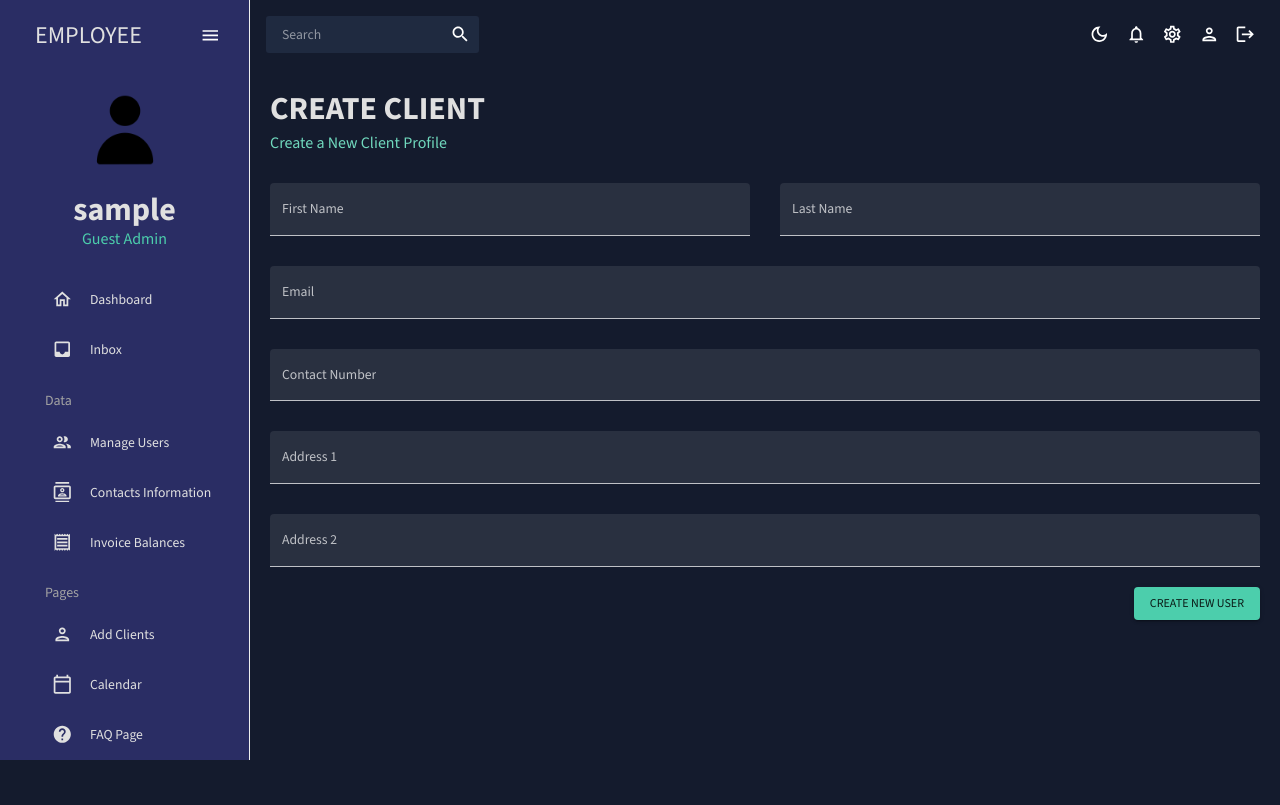
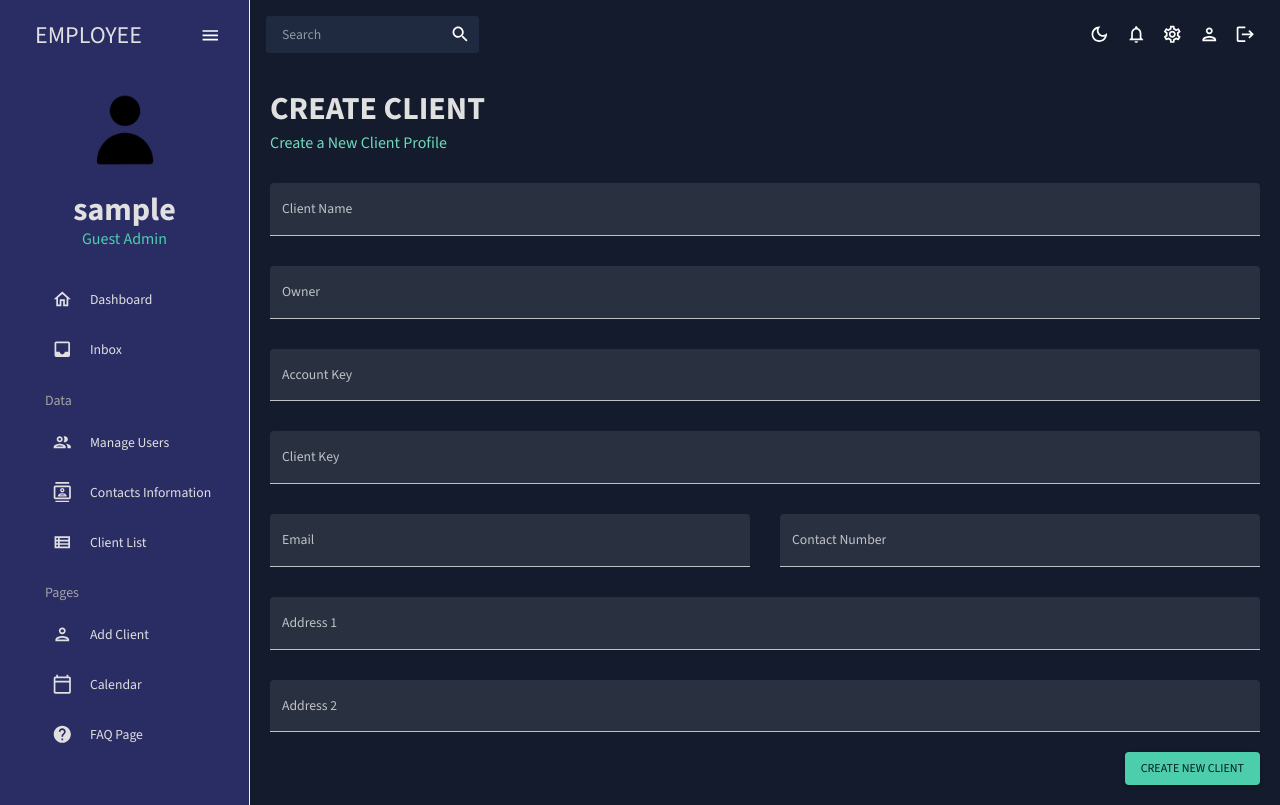
Before and after one commit to SlimPickens83/aap, a React (Vite) app in the folder client/: page /Dashboard/addClient in a window 1280 px wide. Built offline with nearby package versions, Linux system fonts and the light colour scheme; no server answers; sample sign-in values are in the browser's storage; the HTML template or start-up script is replaced by a standard one.

Commit message:
Updates to admin create client screen

```diff
--- a/client/src/scenes/addClient/index.jsx
+++ b/client/src/scenes/addClient/index.jsx
@@ -6,6 +6,7 @@ import DispatchContext from "../../DispatchContext"
 import { Formik } from "formik"
 import * as yup from "yup"
 import useMediaQuery from "@mui/material/useMediaQuery"
+import Tooltip from "@mui/material/Tooltip"
 import AdminHeader from "../../components/dashComponents/AdminHeader"
 
 const initialValues = {
@@ -20,12 +21,14 @@ const initialValues = {
 const phoneRegExp = /^((\+[1-9]{1,4}[ -]?)|(\([0-9]{2,3}\)[ -]?)|([0-9]{2,4})[ -]?)*?[0-9]{3,4}[ -]?[0-9]{3,4}$/
 
 const clientSchema = yup.object().shape({
-  firstName: yup.string().required("required"),
-  lastName: yup.string().required("required"),
+  clientName: yup.string().required("required"),
+  owner: yup.string().required("required"),
   email: yup.string().email("Invalid email").required("required"),
   contact: yup.string().matches(phoneRegExp, "Invalid phone number").required("required"),
   address1: yup.string().required("required"),
-  address2: yup.string().required("required")
+  address2: yup.string().required("required"),
+  clientKey: yup.string().required("required"),
+  accountKey: yup.string().required("required")
 })
 
 function AddClient() {
@@ -62,17 +65,23 @@ function AddClient() {
         {({ values, errors, touched, handleBlur, handleChange, handleSubmit }) => (
           <form onSubmit={handleSubmit}>
             <Box display="grid" gap="30px" gridTemplateColumns="repeat(4, minmax(0, 1fr))" sx={{ "& div": { gridColumn: isNonMobile ? undefined : "span 4" } }}>
-              <TextField fullWidth variant="filled" type="text" label="First Name" onBlur={handleBlur} onChange={handleChange} value={values.firstName} name="firstName" error={!!touched.firstName && !!errors.firstName} helperText={touched.firstName && errors.firstName} sx={{ gridColumn: "span 2" }} />
-              <TextField fullWidth variant="filled" type="text" label="Last Name" onBlur={handleBlur} onChange={handleChange} value={values.lastName} name="lastName" error={!!touched.lastName && !!errors.lastName} helperText={touched.lastName && errors.lastName} sx={{ gridColumn: "span 2" }} />
-              <TextField fullWidth variant="filled" type="text" label="Email" onBlur={handleBlur} onChange={handleChange} value={values.email} name="email" error={!!touched.email && !!errors.email} helperText={touched.email && errors.email} sx={{ gridColumn: "span 4" }} />
-              <TextField fullWidth variant="filled" type="text" label="Contact Number" onBlur={handleBlur} onChange={handleChange} value={values.contact} name="contact" error={!!touched.contact && !!errors.contact} helperText={touched.contact && errors.contact} sx={{ gridColumn: "span 4" }} />
+              <TextField fullWidth variant="filled" type="text" label="Client Name" onBlur={handleBlur} onChange={handleChange} value={values.clientName} name="clientName" error={!!touched.clientName && !!errors.clientName} helperText={touched.clientName && errors.clientName} sx={{ gridColumn: "span 4" }} />
+              <TextField fullWidth variant="filled" type="text" label="Owner" onBlur={handleBlur} onChange={handleChange} value={values.owner} name="owner" error={!!touched.owner && !!errors.owner} helperText={touched.owner && errors.owner} sx={{ gridColumn: "span 4" }} />
+              <Tooltip title="A unique identifier enabling clients to securely register and create their credentials." placemnt="top" arrow>
+                <TextField fullWidth variant="filled" type="text" label="Account Key" onBlur={handleBlur} onChange={handleChange} value={values.accountKey} name="accountKey" error={!!touched.accountKey && !!errors.accountKey} helperText={touched.accountKey && errors.accountKey} sx={{ gridColumn: "span 4" }} />
+              </Tooltip>
+              <Tooltip title="A unique client identifier enabling employees to securely register and create credentials." placemnt="top" arrow>
+                <TextField fullWidth variant="filled" type="text" label="Client Key" onBlur={handleBlur} onChange={handleChange} value={values.clientKey} name="clientKey" error={!!touched.clientKey && !!errors.clientKey} helperText={touched.clientKey && errors.clientKey} sx={{ gridColumn: "span 4" }} />
+              </Tooltip>
+              <TextField fullWidth variant="filled" type="text" label="Email" onBlur={handleBlur} onChange={handleChange} value={values.email} name="email" error={!!touched.email && !!errors.email} helperText={touched.email && errors.email} sx={{ gridColumn: "span 2" }} />
+              <TextField fullWidth variant="filled" type="text" label="Contact Number" onBlur={handleBlur} onChange={handleChange} value={values.contact} name="contact" error={!!touched.contact && !!errors.contact} helperText={touched.contact && errors.contact} sx={{ gridColumn: "span 2" }} />
               <TextField fullWidth variant="filled" type="text" label="Address 1" onBlur={handleBlur} onChange={handleChange} value={values.address1} name="address1" error={!!touched.address1 && !!errors.address1} helperText={touched.address1 && errors.address1} sx={{ gridColumn: "span 4" }} />
               <TextField fullWidth variant="filled" type="text" label="Address 2" onBlur={handleBlur} onChange={handleChange} value={values.address2} name="address2" error={!!touched.address2 && !!errors.address2} helperText={touched.address2 && errors.address2} sx={{ gridColumn: "span 4" }} />
             </Box>
             <Box display="flex" justifyContent="end" mt="20px">
               {/* Button should add a new client to the database  */}
               <Button type="submit" color="secondary" variant="contained">
-                Create New User
+                Create New Client
               </Button>
             </Box>
           </form>
--- a/client/src/scenes/global/Sidebar.jsx
+++ b/client/src/scenes/global/Sidebar.jsx
@@ -1,14 +1,13 @@
-import { useEffect, useState, useContext } from "react"
+import { useState, useContext } from "react"
 import { Sidebar, Menu, MenuItem } from "react-pro-sidebar"
 import { Box, IconButton, Typography, useTheme } from "@mui/material"
-import { Link } from "react-router-dom"
 import StateContext from "../../StateContext"
 import { tokens } from "../../theme"
 import InboxIcon from "@mui/icons-material/Inbox"
 import HomeOutlinedIcon from "@mui/icons-material/HomeOutlined"
 import PeopleOutlinedIcon from "@mui/icons-material/PeopleOutlined"
 import ContactsOutlinedIcon from "@mui/icons-material/ContactsOutlined"
-import ReceiptOutlinedIcon from "@mui/icons-material/ReceiptOutlined"
+import ViewListOutlinedIcon from "@mui/icons-material/ViewListOutlined"
 import PersonOutlinedIcon from "@mui/icons-material/PersonOutlined"
 import CalendarTodayOutlinedIcon from "@mui/icons-material/CalendarTodayOutlined"
 import HelpOutlinedIcon from "@mui/icons-material/HelpOutlined"
@@ -113,12 +112,12 @@ function Side() {
             </Typography>
             <Item title="Manage Users" to="/Dashboard/team" icon={<PeopleOutlinedIcon />} selected={selected} setSelected={setSelected} />
             <Item title="Contacts Information" to="/Dashboard/contacts" icon={<ContactsOutlinedIcon />} selected={selected} setSelected={setSelected} />
-            <Item title="Invoice Balances" to="/Dashboard/invoices" icon={<ReceiptOutlinedIcon />} selected={selected} setSelected={setSelected} />
+            <Item title="Client List" to="/Dashboard/invoices" icon={<ViewListOutlinedIcon />} selected={selected} setSelected={setSelected} />
 
             <Typography variant="h6" color={colors.grey[300]} sx={{ m: "15px 0 5px 20px" }}>
               Pages
             </Typography>
-            <Item title="Add Clients" to="/Dashboard/addClient" icon={<PersonOutlinedIcon />} selected={selected} setSelected={setSelected} />
+            <Item title="Add Client" to="/Dashboard/addClient" icon={<PersonOutlinedIcon />} selected={selected} setSelected={setSelected} />
             <Item title="Calendar" to="/Dashboard/calendar" icon={<CalendarTodayOutlinedIcon />} selected={selected} setSelected={setSelected} />
             <Item title="FAQ Page" to="/Dashboard/faq" icon={<HelpOutlinedIcon />} selected={selected} setSelected={setSelected} />
           </Box>
```
Also changed, not shown: 1 other file (tests, documents, lock files or other folders).
